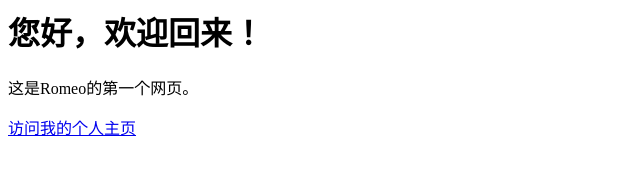
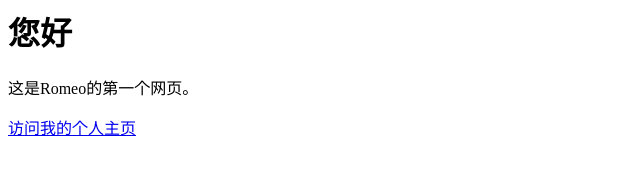
Before and after one commit to Romeo3119/Romeo3119.github.io, a plain HTML site: page index.html in a window 1280 px wide. Shown: the whole page, without its empty margins (0-640 px from the left). Drawn offline with Linux system fonts and the light colour scheme.

Commit message:
Update index.html

```diff
--- a/index.html
+++ b/index.html
@@ -1,5 +1,5 @@
 <html>
-<h1> 您好，欢迎回来！</h1>
+<h1> 您好</h1>
  <link rel="shortcut icon" href="myIco.ico" type="image/x-icon">
 <p> 这是Romeo的第一个网页。</p>
 <a href="https://blog.csdn.net/studyhardi">访问我的个人主页</a>
```
